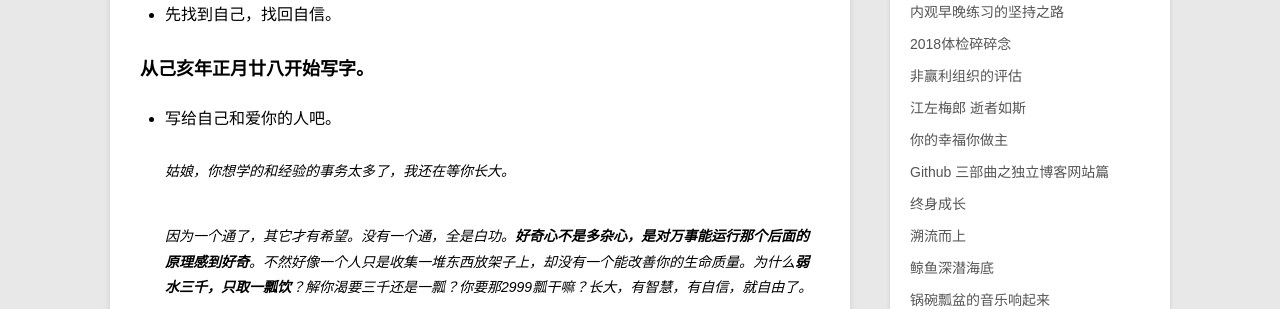
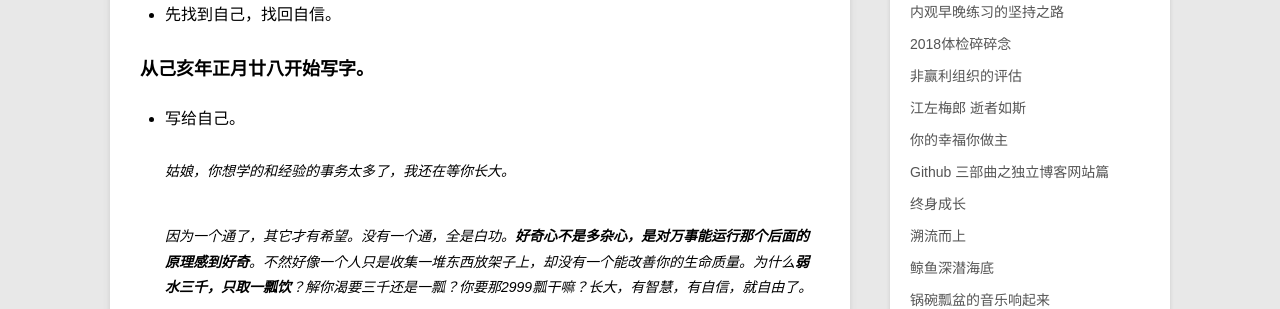
Before and after one commit to violettianjie/violettianjie.github.io, a Jekyll site: the page built from _posts/blog/2017-09-03-now.md, in a window 1280 px wide. Shown: the part 549-858 px from the top of the page. Built offline with Jekyll 4.4.1, drawn with Linux system fonts in a browser that asks for light colours; comment, search, counter and statistics services are not loaded.

Commit message:
Update 2017-09-03-now.md

```diff
--- a/_posts/blog/2017-09-03-now.md
+++ b/_posts/blog/2017-09-03-now.md
@@ -18,7 +18,7 @@ category: blog
 
 ### 从己亥年正月廿八开始写字。
 
-- 写给自己和爱你的人吧。
+- 写给自己。
 
 > 姑娘，你想学的和经验的事务太多了，我还在等你长大。
 
```
